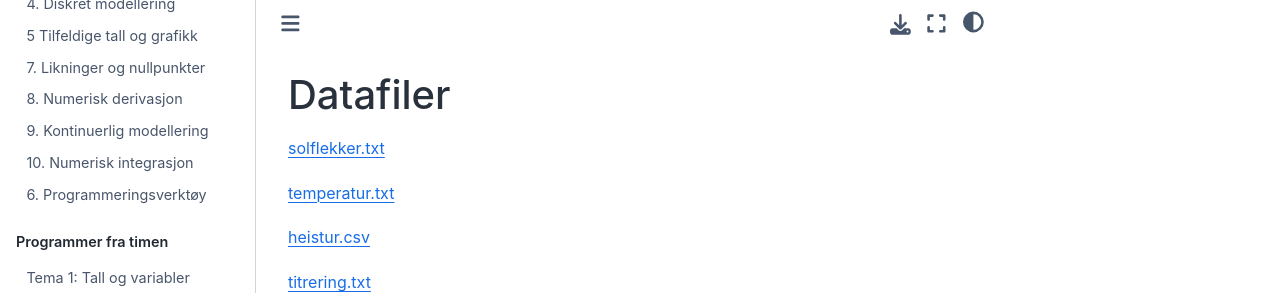
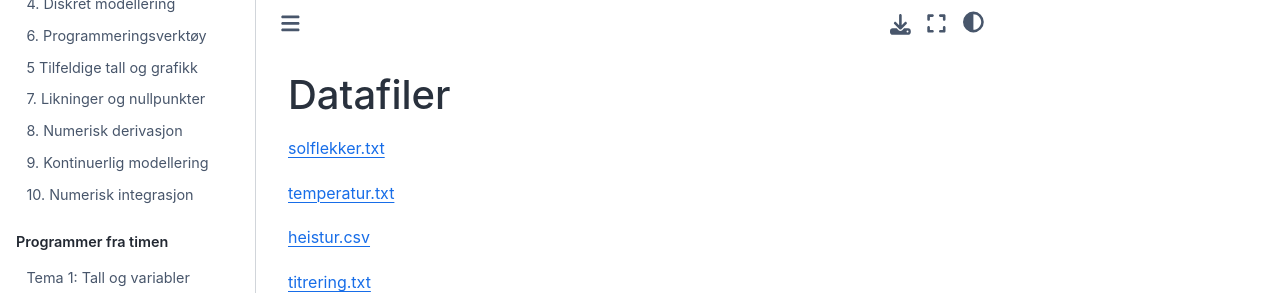
Before and after one commit to andreasdh/Programmering-og-modellering, a Jupyter Book: the page built from docs/datafiler.ipynb, in a window 1280 px wide. Shown: the top 293 px of the page. Built offline with Jupyter Book 1.0.4 settings and Sphinx 7.4.7 and the Sphinx Book theme 1.1.4, drawn with Linux system fonts in a browser that asks for light colours; some of the changed lines change nothing that is shown.

Commit message:
Update _toc.yml

```diff
--- a/_toc.yml
+++ b/_toc.yml
@@ -6,12 +6,12 @@
   - file: docs/kontrollstrukturer
   - file: docs/plotting
   - file: docs/diskret_modellering
+  - file: docs/programmeringsverktøy
   - file: docs/tilfeldige_tall_grafikk
   - file: docs/likninger
   - file: docs/derivasjon
   - file: docs/differensiallikninger
   - file: docs/integrasjon
-  - file: docs/programmeringsverktøy
 
 - part: Programmer fra timen
   chapters:
```
